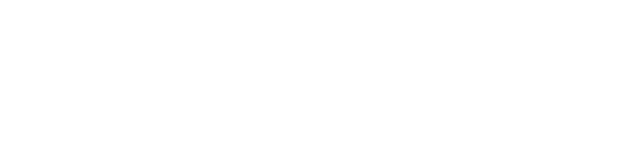
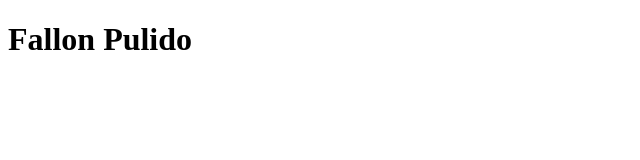
Before and after one commit to puli0016/mtm6201-week1, a plain HTML site: page index.html in a window 1280 px wide. Shown: the whole page, without its empty margins (0-640 px from the left). Drawn offline with Linux system fonts and the light colour scheme.

Commit message:
adds index.html index

```diff
--- a/index.html
+++ b/index.html
@@ -3,9 +3,9 @@
 <head>
     <meta charset="UTF-8">
     <meta name="viewport" content="width=device-width, initial-scale=1.0">
-    <title>Document</title>
+    <title>Fallon Pulido</title>
 </head>
 <body>
-
+    <h1>Fallon Pulido</h1>
 </body>
 </html>
```
